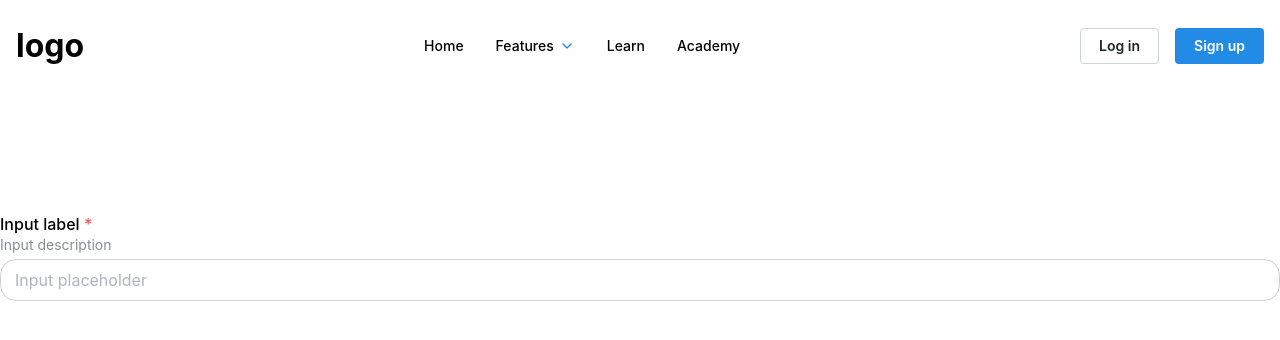
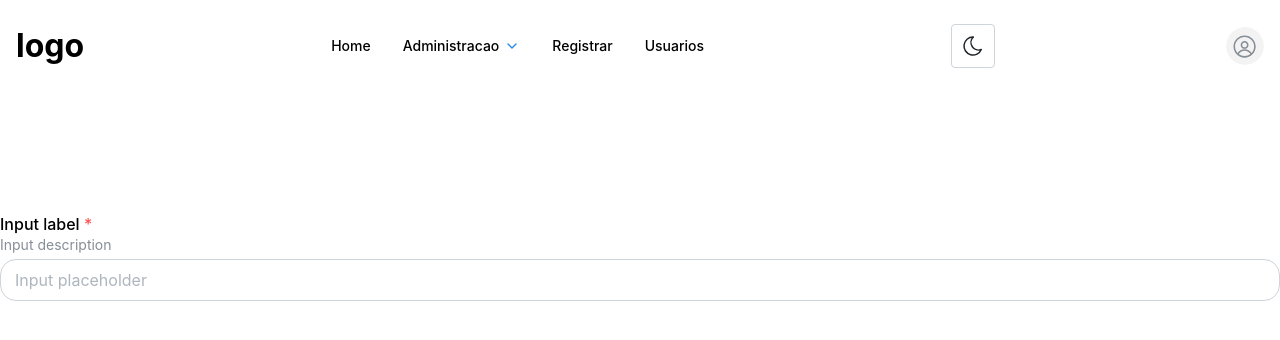
Before and after one commit to LucasAzevedoS/ProjetoGaleria, a Next.js app: page / in a window 1280 px wide. Shown: the top 340 px of the page. Built offline with nearby package versions, Linux system fonts and the light colour scheme.

Commit message:
feat: Add avatar component for user profile images

```diff
--- a/app/components/header/headerprincipal.tsx
+++ b/app/components/header/headerprincipal.tsx
@@ -17,6 +17,7 @@ import {
     ScrollArea,
     rem,
     useMantineTheme,
+    Avatar,
   } from '@mantine/core';
 
   import { useDisclosure } from '@mantine/hooks';
@@ -30,6 +31,7 @@ import {
     IconChevronDown,
   } from '@tabler/icons-react';
   import classes from './header.module.css';
+import ToggleMode from '../toggleMode';
 
   const mockdata = [
     {
@@ -102,7 +104,7 @@ import {
                   <a href="#" className={classes.link}>
                     <Center inline>
                       <Box component="span" mr={5}>
-                        Features
+                        Administracao
                       </Box>
                       <IconChevronDown
                         style={{ width: rem(16), height: rem(16) }}
@@ -142,19 +144,22 @@ import {
                 </HoverCard.Dropdown>
               </HoverCard>
               <a href="#" className={classes.link}>
-                Learn
+                Registrar
               </a>
               <a href="#" className={classes.link}>
-                Academy
+                Usuarios
               </a>
+
             </Group>
-
+            <Group>
+            <ToggleMode/>
+            </Group>
             <Group visibleFrom="sm">
-              <Button variant="default">Log in</Button>
-              <Button>Sign up</Button>
+              <Avatar/>
             </Group>
 
             <Burger opened={drawerOpened} onClick={toggleDrawer} hiddenFrom="sm" />
+
           </Group>
         </header>
 
@@ -200,6 +205,7 @@ import {
             </Group>
           </ScrollArea>
         </Drawer>
+
       </Box>
     );
   }
--- /dev/null
+++ b/app/components/toggleMode.tsx
@@ -0,0 +1,32 @@
+"use client";
+
+import {
+  ActionIcon,
+  useMantineColorScheme,
+  useComputedColorScheme,
+} from "@mantine/core";
+import { IconSun, IconMoon } from "@tabler/icons-react";
+
+export default function ToggleMode() {
+  const { setColorScheme } = useMantineColorScheme();
+  const computedColorScheme = useComputedColorScheme("light", {
+    getInitialValueInEffect: true,
+  });
+
+  return (
+    <ActionIcon
+      onClick={() =>
+        setColorScheme(computedColorScheme === "light" ? "dark" : "light")
+      }
+      variant="default"
+      size="xl"
+      aria-label="Toggle color scheme"
+    >
+      {computedColorScheme === "dark" ? (
+        <IconSun stroke={1.5} />
+      ) : (
+        <IconMoon stroke={1.5} />
+      )}
+    </ActionIcon>
+  );
+}
--- a/app/layout.tsx
+++ b/app/layout.tsx
@@ -2,7 +2,6 @@ import '@mantine/core/styles.css';
 
 import { ColorSchemeScript, MantineProvider } from '@mantine/core';
 import HeaderPrin from './components/header/headerprincipal';
-
 export const metadata = {
   title: 'My Mantine app',
   description: 'I have followed setup instructions carefully',
```
Also changed, not shown: app/components/avatar.tsx (added, +11 -0 lines).
